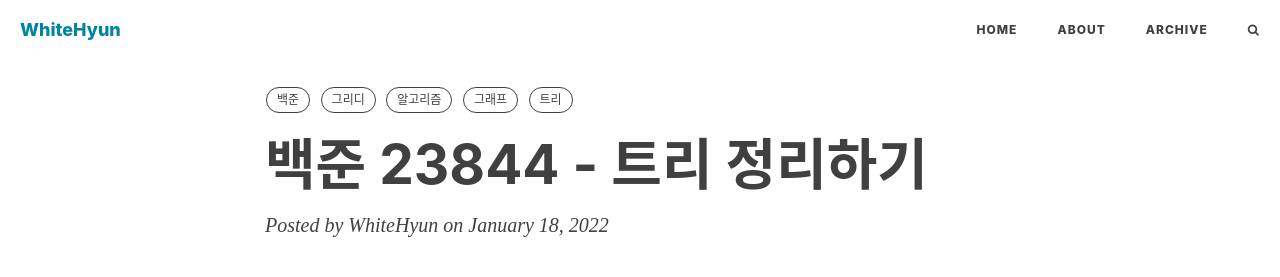
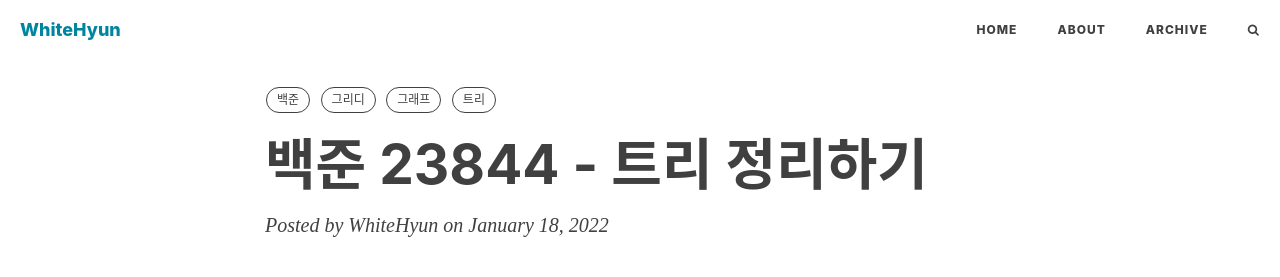
Before and after one commit to WhiteHyun/WhiteHyun.github.io, a Jekyll site: the page built from _posts/boj/2022-01-18-백준-트리-정리하기.md, in a window 1280 px wide and 900 px high. Shown: the top 277 px of the window. Built offline with Jekyll 4.4.1, drawn with Linux system fonts in a browser that asks for light colours; nearby versions of some CDN libraries; comment, search, counter and statistics services are not loaded.

Commit message:
Delete 알고리즘 tags

```diff
--- a/_posts/boj/2022-01-18-백준-트리-정리하기.md
+++ b/_posts/boj/2022-01-18-백준-트리-정리하기.md
@@ -8,7 +8,6 @@ sitemap:
 tags:
   - 백준
   - 그리디
-  - 알고리즘
   - 그래프
   - 트리
 ---
```
